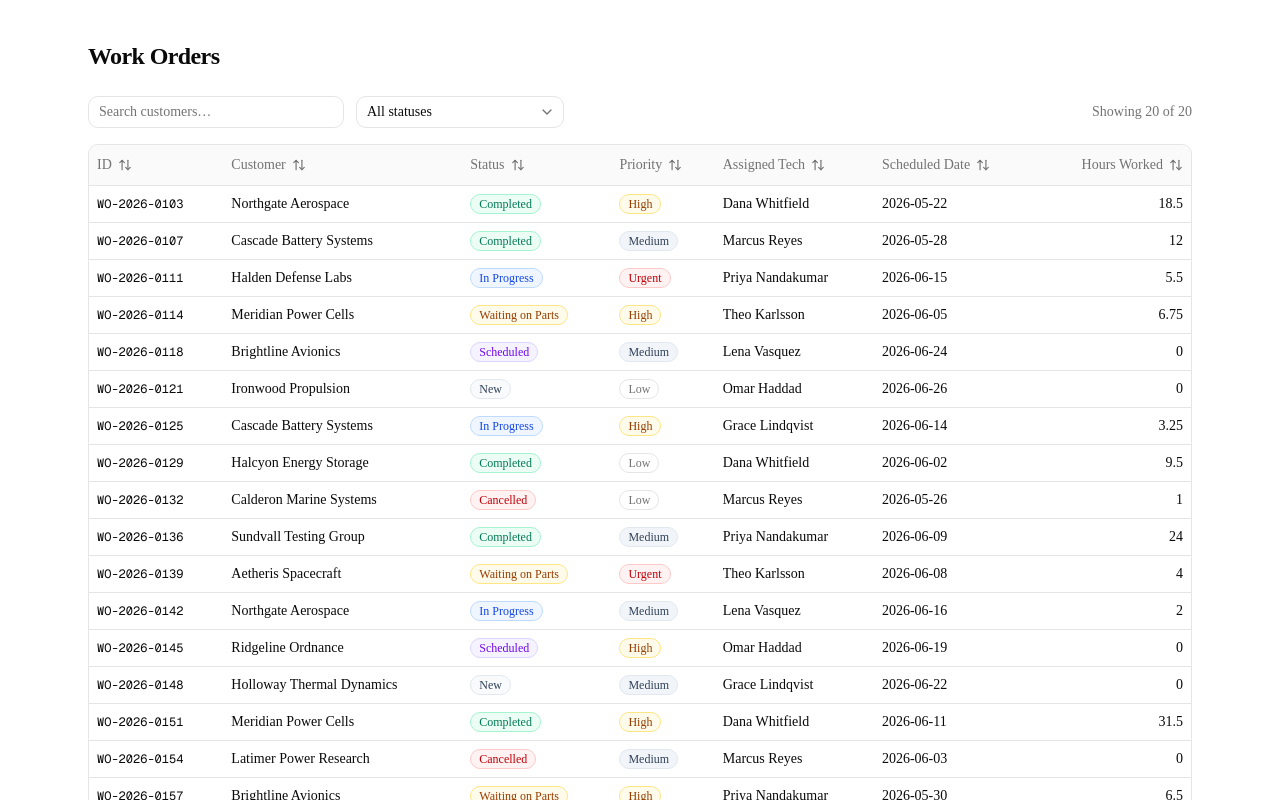
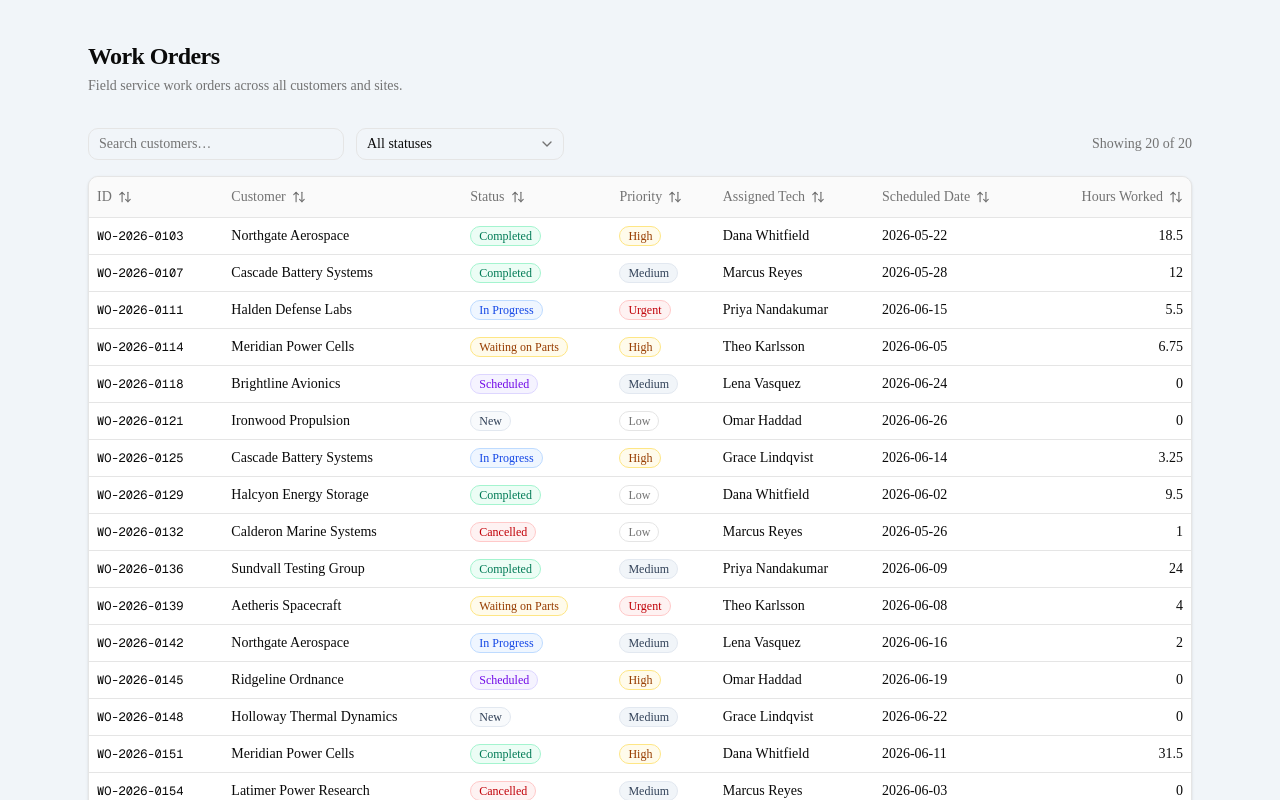
Before and after one commit to rmacasa-cloud/aes-work-orders, a Next.js app: page / in a window 1280 px wide. Shown: the top 800 px of the page. Built offline with nearby package versions, Linux system fonts and the light colour scheme.

Commit message:
style: tint page background and add header description

```diff
--- a/app/page.tsx
+++ b/app/page.tsx
@@ -2,15 +2,20 @@ import { WorkOrdersTable } from "@/components/work-orders-table";
 import { workOrders } from "@/data/work-orders";
 
 // Server Component: owns the mock data and renders the shell, delegating all
-// interactivity (sorting, and later filtering/search) to the client component.
+// interactivity (sorting, filtering, search) to the client component.
 export default function WorkOrdersPage() {
   return (
-    <main className="mx-auto w-full max-w-6xl px-6 py-10">
-      <header className="mb-6">
-        <h1 className="text-2xl font-semibold tracking-tight">Work Orders</h1>
-      </header>
+    <main className="flex-1 bg-slate-100 dark:bg-slate-950">
+      <div className="mx-auto w-full max-w-6xl px-6 py-10">
+        <header className="mb-8 space-y-1">
+          <h1 className="text-2xl font-semibold tracking-tight">Work Orders</h1>
+          <p className="text-sm text-muted-foreground">
+            Field service work orders across all customers and sites.
+          </p>
+        </header>
 
-      <WorkOrdersTable orders={workOrders} />
+        <WorkOrdersTable orders={workOrders} />
+      </div>
     </main>
   );
 }
--- a/components/work-orders-table.tsx
+++ b/components/work-orders-table.tsx
@@ -185,7 +185,7 @@ export function WorkOrdersTable({ orders }: { orders: WorkOrder[] }) {
         </p>
       </div>
 
-      <div className="overflow-hidden rounded-lg border">
+      <div className="overflow-hidden rounded-lg border bg-card shadow-sm">
         <Table>
           <TableHeader className="bg-muted/50">
             <TableRow>
```
